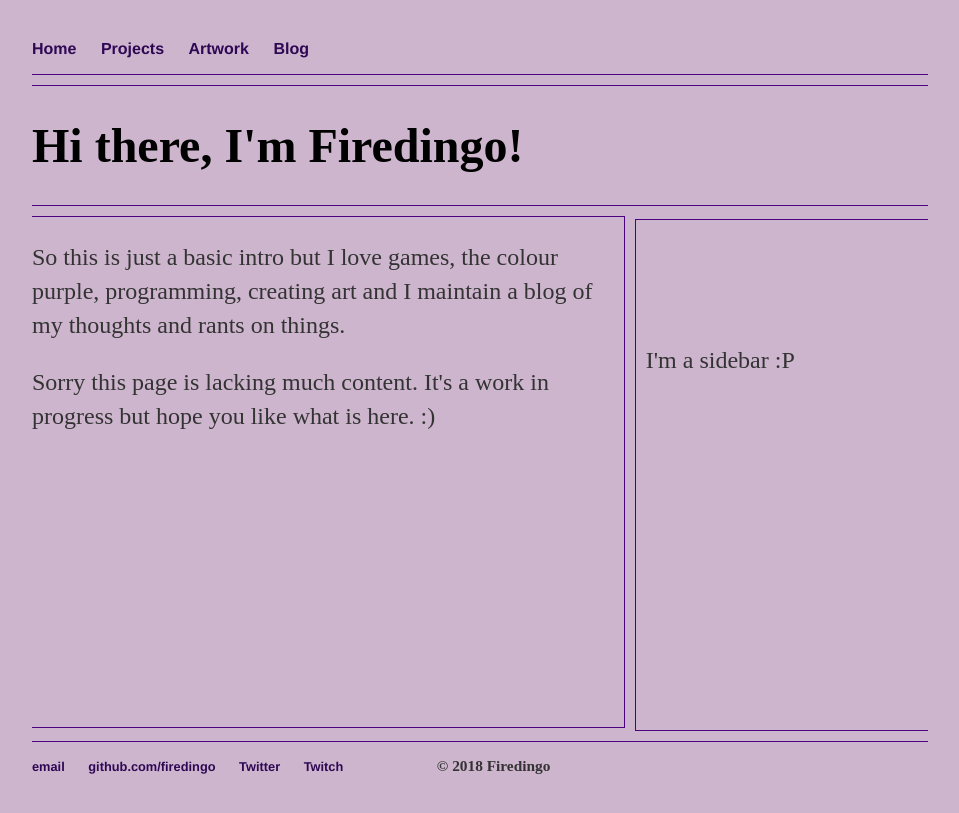
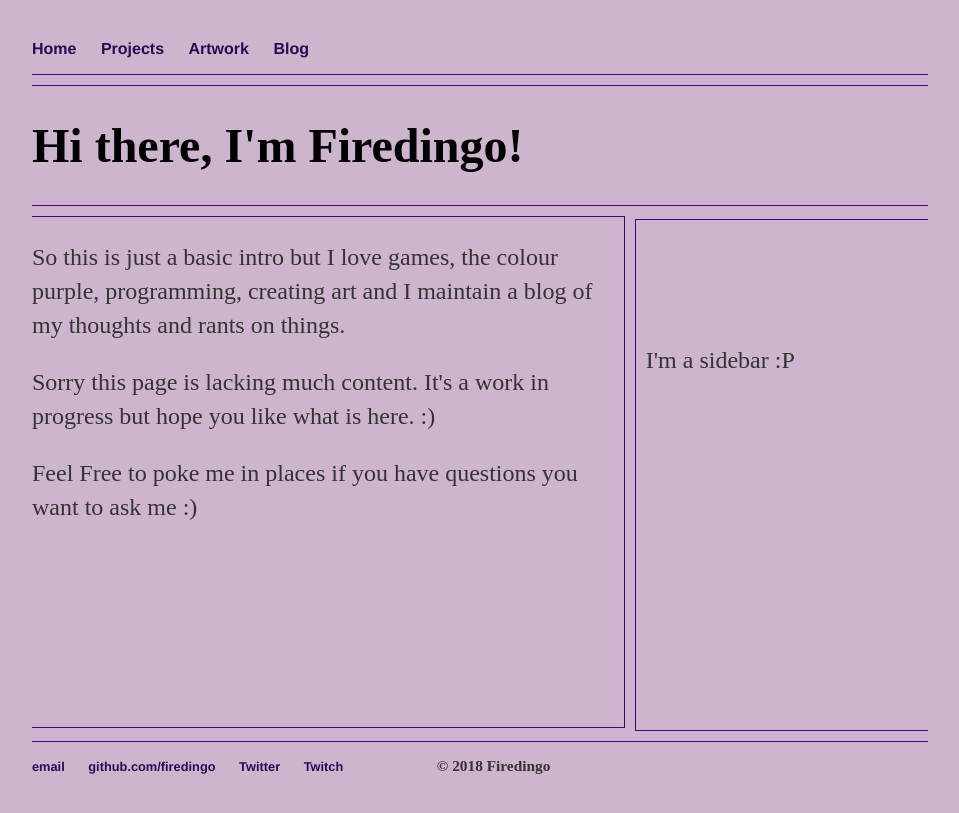
Before and after one commit to Firedingo/Firedingo.github.io, a Jekyll site: the page built from index.html, in a window 1280 px wide. Shown: the top 813 px of the page, without its empty margins (160-1119 px from the left). Built offline with Jekyll 4.4.1, drawn with Linux system fonts in a browser that asks for light colours.

Commit message:
Update index.html
Added a bit more content

```diff
--- a/index.html
+++ b/index.html
@@ -12,5 +12,6 @@ title: Firedingo's Personal Page
 	<mainContent>
 		<p>So this is just a basic intro but I love games, the colour purple, programming, creating art and I maintain a blog of my thoughts and rants on things.</p>
 		<p>Sorry this page is lacking much content. It's a work in progress but hope you like what is here. :)</p>
+		<p>Feel Free to poke me in places if you have questions you want to ask me :)</p>
 	</mainContent>
 </div><!-- /.blurb -->
```
